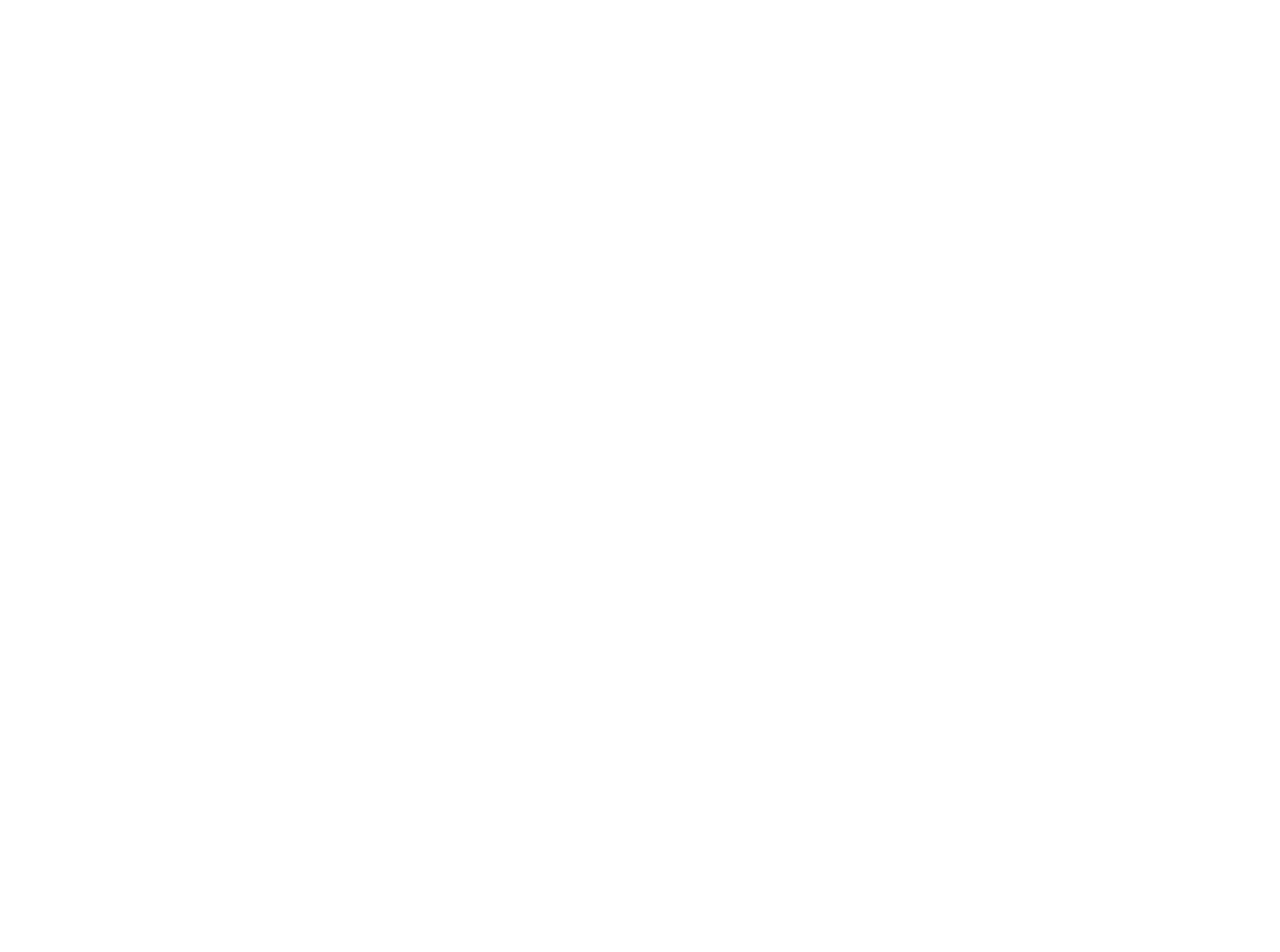
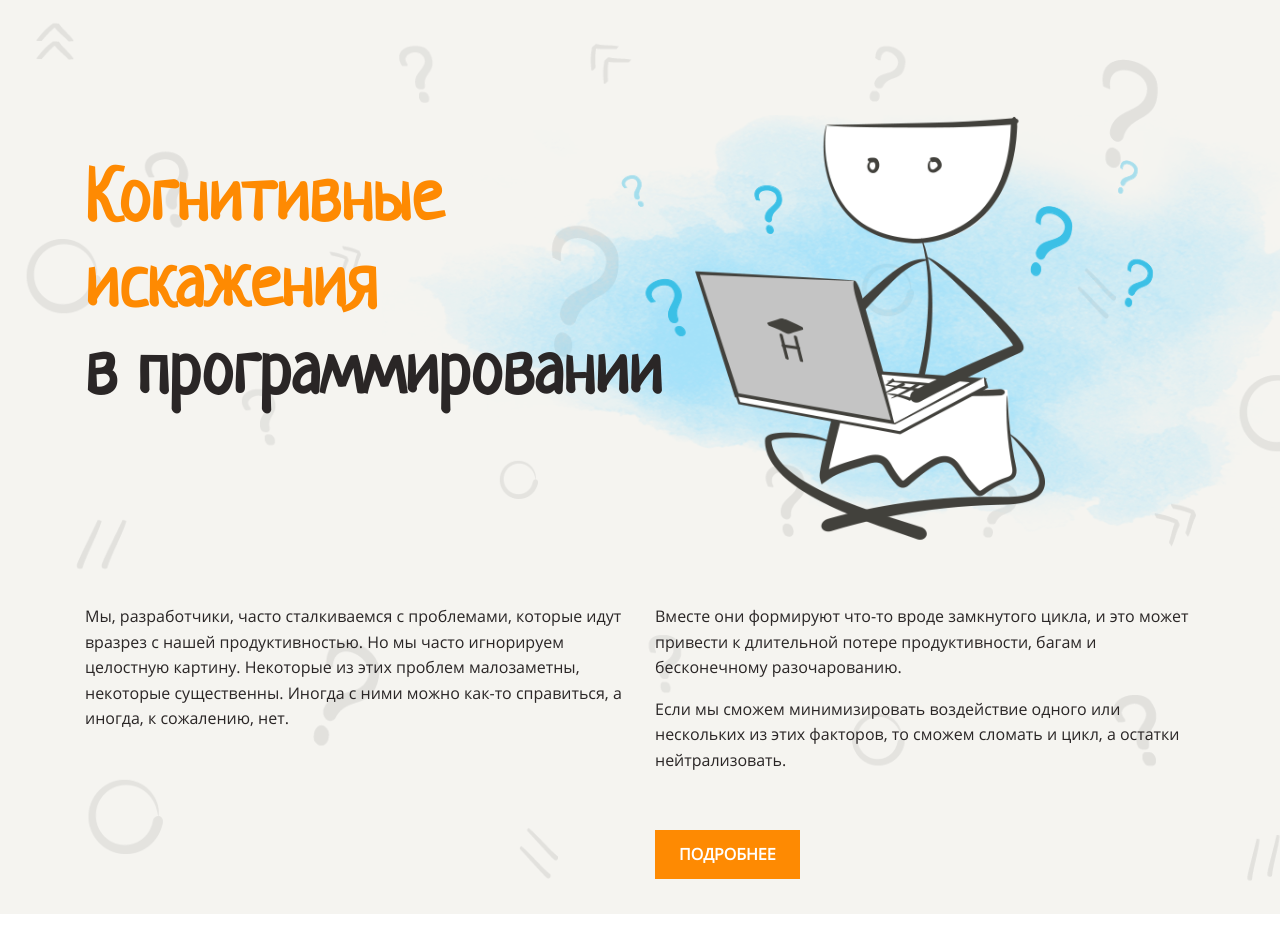
Before and after one commit to vasilievpg/layout-designer-project-lvl1, a website: page src/index.html in a window 1280 px wide. Before the commit the page ends 800 px from the top, so only its background shows below. Drawn offline with Linux system fonts and the light colour scheme.

Commit message:
Сделал шапку

```diff
--- a/src/index.html
+++ b/src/index.html
@@ -9,6 +9,22 @@
     <link rel="stylesheet" href="styles/style.css">
 </head>
 <body>
-
+<main>
+    <div class="background background-light">
+        <header class="background background-image">
+            <section>
+                <img src="./images/main.png" alt="" class="image-main">
+                <h1><span class="color-primary">Когнитивные<br>искажения</span><br>в программировании</h1>
+                <div class="columns-2 pt-185">
+                    <p class="breake-after">Мы, разработчики, часто сталкиваемся с проблемами, которые идут вразрез с нашей продуктивностью. Но мы часто игнорируем целостную картину. Некоторые из этих проблем малозаметны, некоторые существенны. Иногда с ними можно как-то справиться, а иногда, к сожалению, нет.</p>
+                    <p>Вместе они формируют что-то вроде замкнутого цикла, и это может привести к длительной потере продуктивности, багам и бесконечному разочарованию.</p>
+                    <p>Если мы сможем минимизировать воздействие одного или нескольких из этих факторов, то сможем сломать и цикл, а остатки нейтрализовать.</p>
+                    <a href="#" class="button background-primary mt-40">подробнее</a>
+                </div>
+            </section>
+        </header>
+    </div>
+    <footer></footer>
+</main>
 </body>
 </html>
--- a/src/styles/style.css
+++ b/src/styles/style.css
@@ -1 +1,136 @@
-/** CSS STYLE **/
+:root {
+  --white: #fff;
+  --transparent-white: #d7ccc0;
+  --light: #f5f4f0;
+  --primary: #fe8a02;
+  --primary-dark: #42413c;
+  --dark: #2a2626;
+  --transparent-dark: #908d8b;
+  --brown: #b09a81;
+  --blue: #1085c5;
+}
+
+@font-face {
+  font-weight: 400;
+  font-family: "Open Sans";
+  src: url(../assets/fonts/OpenSans-Regular.ttf) format('woff2');
+}
+
+@font-face {
+  font-weight: 400;
+  font-family: "Neucha";
+  src: url(../assets/fonts/Neucha-Regular.ttf) format('woff2');
+}
+
+body {
+  margin: 0;
+
+  color: var(--dark);
+  font-size: 16px;
+  font-family: "Open Sans", sans-serif;
+  line-height: 1.6em;
+}
+
+h1,
+h2,
+h3 {
+  color: var(--dark);
+  font-family: Neucha, sans-serif;
+  line-height: 1.2em;
+}
+
+h1 {
+  position: relative;
+  font-size: 72px;
+  z-index: 1;
+  margin-bottom: 0;
+}
+
+h2 {
+  font-size: 60px;
+}
+
+h3 {
+  font-size: 34px;
+}
+
+main {
+  display: flex;
+  justify-content: center;
+  overflow: hidden;
+}
+
+.background::before {
+  position: absolute;
+  top: 0;
+  left: 0;
+  width: 100%;
+  height: 914px;
+  content: '';
+}
+
+.background-image::before {
+  background-image: url("../images/background.png");
+  background-repeat: no-repeat;
+  background-size: cover;
+  opacity: 10%;
+  z-index: -2;
+}
+
+section {
+  position: relative;
+  width: 1110px;
+  padding: 100px 0;
+}
+
+.image-main {
+  position: absolute;
+  height: 525px;
+  top: 55px;
+  right: -270px;
+  z-index: -1;
+}
+
+.color-primary {
+  color: var(--primary);
+}
+
+.background-light::before {
+  background-color: var(--light);
+  z-index: -3;
+}
+
+.columns-2 {
+  column-count: 2;
+  column-gap: 30px;
+}
+
+.columns-2 p {
+  margin-top: 0;
+}
+
+.pt-185 {
+  padding-top: 185px;
+}
+
+.breake-after {
+  break-after: column;
+}
+
+.button {
+  display: inline-block;
+  padding: 12px 24px;
+  font-weight: bold;
+  text-transform: uppercase;
+  text-decoration: none;
+  border: none;
+  color: var(--white);
+}
+
+.background-primary {
+  background-color: var(--primary);
+}
+
+.mt-40 {
+  margin-top: 40px;
+}
```
Also changed, not shown: .stylelintrc.json (added), src/assets/fonts/Neucha-Regular.ttf (added), src/assets/fonts/OpenSans-Regular.ttf (added), src/images/1.png (added), src/images/2.png (added), src/images/3.png (added), src/images/4.png (added), src/images/5.png (added), src/images/background.png (added), src/images/main.png (added), src/images/send.svg (added).
